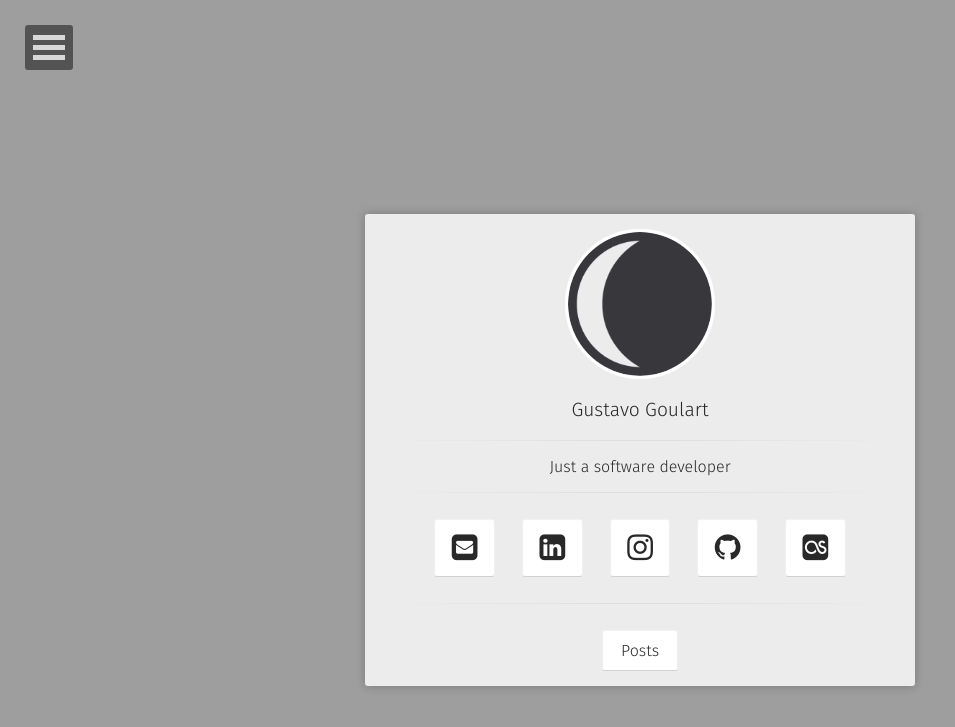
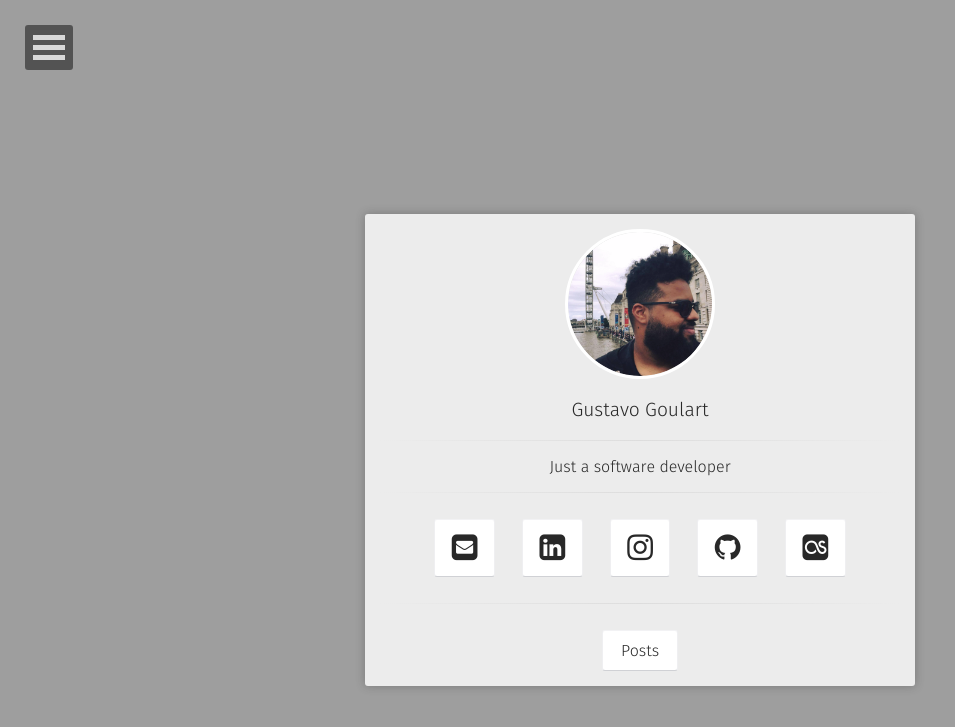
Before and after one commit to ggoulart/ggoulart.github.io, a Jekyll site: the page built from index.html, in a window 1280 px wide. Shown: the top 727 px of the page, without its empty margins (0-955 px from the left). Built offline with Jekyll 4.4.1, drawn with Linux system fonts in a browser that asks for light colours; some web fonts are replaced.

Commit message:
change logo image

```diff
--- a/_config.yml
+++ b/_config.yml
@@ -4,7 +4,7 @@ bio:                'Just a software developer'
 description:        "Gustavo Goulart - Just a software developer"
 reading_time:       true
 words_per_minute:   200
-logo:               'assets/img/logo.png'
+logo:               'assets/img/logo.gif'
 background:         'assets/img/placeholder-big.jpg'
 tiled_bg:           false   # Set this true if you want to tile your background image, otherwise it will be covered
 locale:             pt_BR
```
Also changed, not shown: assets/img/logo.gif (added).
